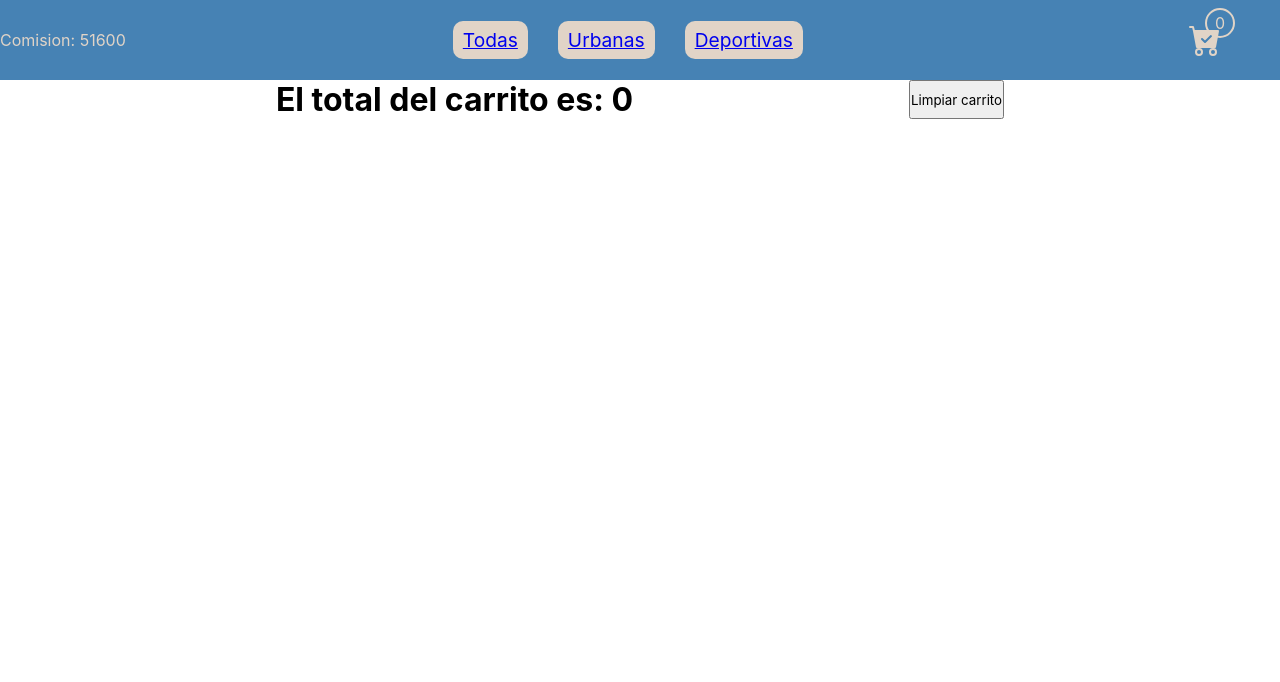
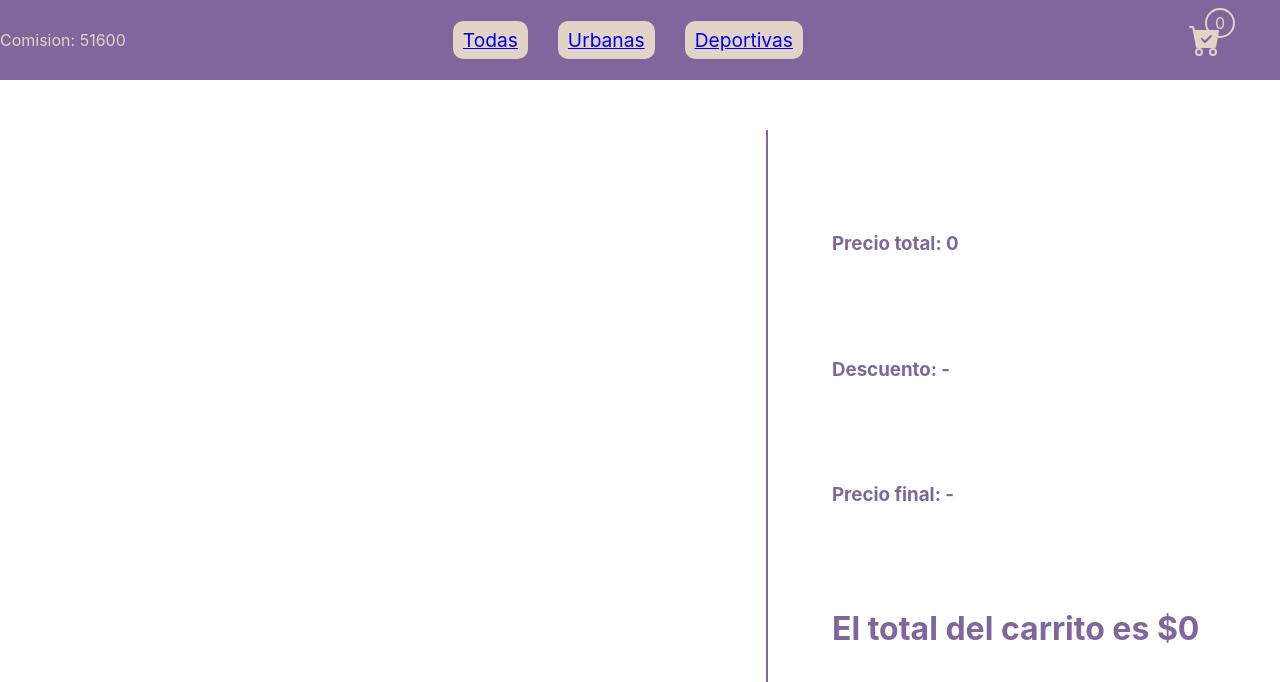
Before and after one commit to jorgeduje/coder-51600, a React (Create React App) app: page /cart in a window 1280 px wide. Shown: the top 682 px of the page. Built offline with nearby package versions, Linux system fonts and the light colour scheme.

Commit message:
se da estilos a cart

```diff
--- /dev/null
+++ b/src/Components/Cart/Cart.css
@@ -0,0 +1,73 @@
+.cart-container{
+    width: 100%;
+    padding: 50px 0;
+    min-height: 90vh;
+    display: flex;
+    justify-content: space-between;
+    /* align-items: center; */
+}
+
+.container-items{
+    width: 60%;
+    display: flex;
+    flex-direction: column;
+    justify-content: center;
+    flex-direction: column;
+    align-items: center;
+    gap: 50px;
+    border-right: 2px solid #7F669D;
+    padding: 0 40px;
+}
+
+.cart-info{
+    width: 35%;
+    display: flex;
+    flex-direction: column;
+    justify-content: space-evenly;
+    color: #7F669D;
+}
+.btn-cart{
+    display: flex;
+    width: 100%;
+    gap: 20px;
+    justify-content: center;
+}
+
+.btn-cart > button {
+    width: 200px;
+}
+
+.cart-item{
+    width: 100%;
+    display: flex;
+    justify-content: space-between;
+    height: 100px;
+    align-items: center;
+    /* border: 1px solid #7F669D; */
+    box-shadow: 0px 2px 5px 0px #7F669D;
+    border-radius: 10px;
+    padding: 0 10px;
+
+}
+
+.cart-item > img{
+    width: 10%;
+    height: 80px;
+    object-fit: cover;
+}
+
+/* Aca la tarjeta */
+.cart-item-info{
+    width: 80%;
+    height: 100px;
+    display: flex;
+    justify-content: space-between;
+    align-items: center;
+    color: #7F669D;
+
+
+}
+
+.cart-item-info > h2{
+    font-family: monospace;
+}
--- a/src/Components/Cart/Cart.jsx
+++ b/src/Components/Cart/Cart.jsx
@@ -1,30 +1,44 @@
+import { Button } from "@mui/material";
 import React, { useContext } from "react";
 import { CartContext } from "../../context/CartContext";
-
+import "./Cart.css";
 const Cart = () => {
-
   const { cart, clearCart, getTotalPrice } = useContext(CartContext);
 
-  const precioTotal = getTotalPrice()
+  const precioTotal = getTotalPrice();
 
   return (
-    <div
-      style={{ width: "100%", display: "flex", justifyContent: "space-evenly" }}
-    >
-      {cart.map((elemento) => {
-        return (
-          <div style={{ border: "2px solid black" }} key={elemento.id}>
-            <h2>{elemento.title}</h2>
-            <img src={elemento.img} alt="" style={{ width: "200px" }} />
-            <h3>Cantidad: {elemento.quantity}</h3>
-            <h3>{elemento.price}</h3>
+    <div className="cart-container">
+      <div className="container-items">
+        {cart.map((item) => {
+          return (
+            <div key={item.id} className="cart-item">
+              <img src={item.img} alt="" />
+              <div className="cart-item-info">
+                <h2>{item.name}</h2>
+                <h2>${item.price}.-</h2>
+                <h2>Unidades: {item.quantity}</h2>
+              </div>
+            </div>
+          );
+        })}
+      </div>
+      <div className="cart-info">
+        <h3>Precio total: {getTotalPrice()}</h3>
+        <h3>Descuento: - </h3>
+        <h3>Precio final: -</h3>
+
+        {cart.length > 0 && (
+          <div className="btn-cart">
+            <Button variant="contained">Comprar</Button>
+            <Button onClick={() => clearCart()} variant="contained">
+              Vaciar carrito
+            </Button>
           </div>
-        );
-      })}
+        )}
 
-
-<h1>El total del carrito es: {precioTotal}</h1>
-      <button onClick={clearCart}>Limpiar carrito</button>
+        <h1>El total del carrito es ${getTotalPrice()}</h1>
+      </div>
     </div>
   );
 };
--- a/src/Components/Navbar/Navbar.module.css
+++ b/src/Components/Navbar/Navbar.module.css
@@ -1,7 +1,7 @@
 .containerNavbar{
     width: 100%;
     height: 10vh;
-    background-color: steelblue;
+    background-color: #7F669D;
     display: flex;
     align-items: center;
     justify-content: space-between;
```
